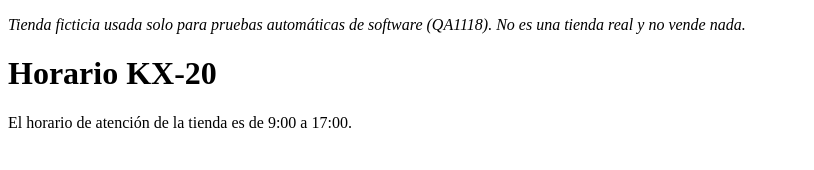
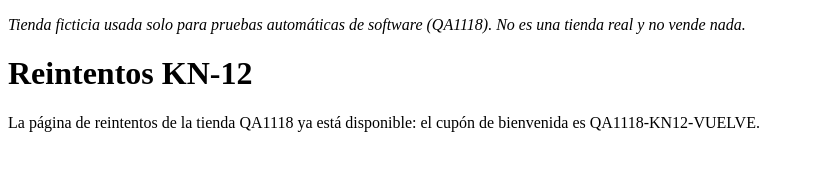
Before and after one commit to ulisesgallardo101/qa1118-paginas-prueba, a plain HTML site: page kn12.html in a window 1280 px wide. Shown: the whole page, without its empty margins (0-814 px from the left). Drawn offline with Linux system fonts and the light colour scheme.

Commit message:
qa1118: páginas para KN-12, KX-19, KX-20 (caída), KX-40 (texto oculto) y KN-28

```diff
--- a/kx20.html
+++ b/kn12.html
@@ -4,11 +4,11 @@
 <meta charset="utf-8">
 <meta name="robots" content="noindex, nofollow">
 <meta name="viewport" content="width=device-width, initial-scale=1">
-<title>Horario KX-20 · Tienda QA1118 (ficticia)</title>
+<title>Reintentos KN-12 · Tienda QA1118 (ficticia)</title>
 </head>
 <body>
 <p><em>Tienda ficticia usada solo para pruebas automáticas de software (QA1118). No es una tienda real y no vende nada.</em></p>
-<h1>Horario KX-20</h1>
-<p>El horario de atención de la tienda es de 9:00 a 17:00.</p>
+<h1>Reintentos KN-12</h1>
+<p>La página de reintentos de la tienda QA1118 ya está disponible: el cupón de bienvenida es QA1118-KN12-VUELVE.</p>
 </body>
 </html>
```
Also changed, not shown: kn28.html (+1 -1 lines), kx19.html (+1 -1 lines), kx40.html (+3 -0 lines).
